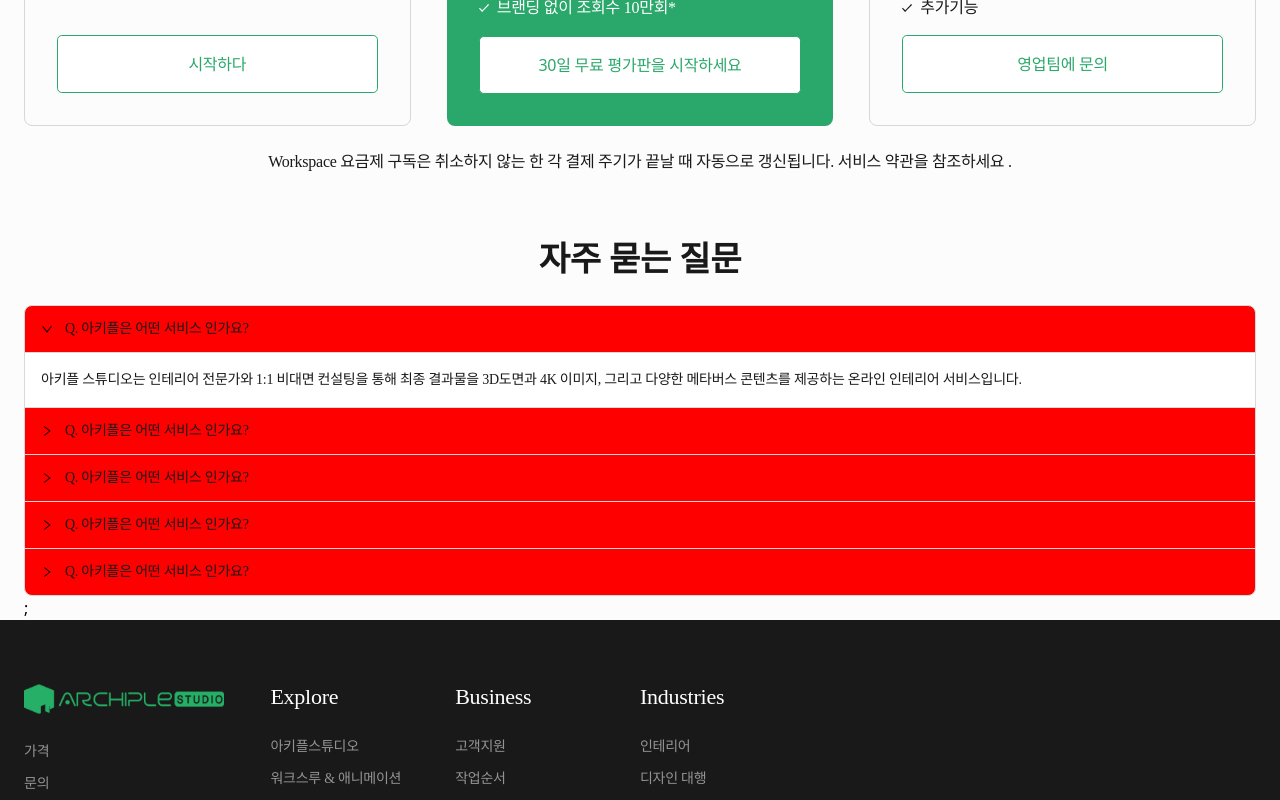
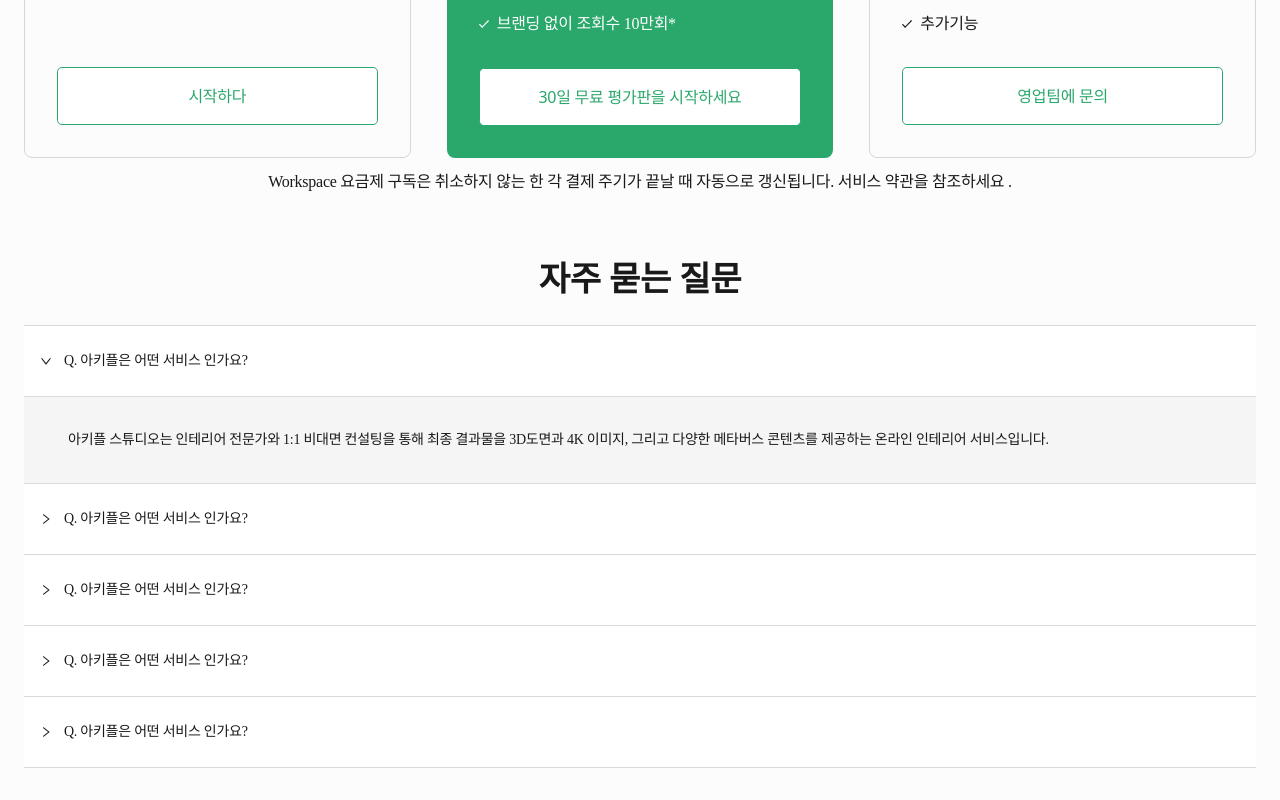
Before and after one commit to sbbc212/Achiple_WEB_Front, a Next.js app: page /Pricing in a window 1280 px wide. Shown: the part 1000-1800 px from the top of the page. Built offline with nearby package versions, Linux system fonts and the light colour scheme; a web font is replaced by a local one.

Commit message:
가격페이지 완료

```diff
--- a/src/components/Accordion/Accordion.module.css
+++ b/src/components/Accordion/Accordion.module.css
@@ -17,6 +17,12 @@
     padding: 20px;
 }
 
-.red {
-    background-color: red;
+.bordHeader {
+    border-left: none;
+    border-right: none;
 }
+
+.bordTitle {
+    color: #191919;
+    font-size: 14px;
+}
--- a/src/components/Accordion/HomePage.tsx
+++ b/src/components/Accordion/HomePage.tsx
@@ -1,10 +1,12 @@
 import React from "react";
 
-import { Collapse } from "antd";
+import { Collapse, ConfigProvider } from "antd";
 
 import styles from "@/components/Accordion/Accordion.module.css";
 
 import type { CollapseProps } from "antd";
+
+const bordTitle = `Q. 아키플은 어떤 서비스 인가요?`;
 
 const text = `
 아키플 스튜디오는 인테리어 전문가와 1:1 비대면 컨설팅을 통해 최종 결과물을 3D도면과 4K 이미지,
@@ -14,39 +16,53 @@
 const items: CollapseProps["items"] = [
   {
     key: "1",
-    label: "Q. 아키플은 어떤 서비스 인가요?",
-    children: <p>{text}</p>,
+    label: <span className={styles.bordTitle}>{bordTitle}</span>,
+    children: <p className={styles.bordContant}>{text}</p>,
   },
   {
     key: "2",
-    label: "Q. 아키플은 어떤 서비스 인가요?",
-    children: <p>{text}</p>,
+    label: <span className={styles.bordTitle}>{bordTitle}</span>,
+    children: <p className={styles.bordContant}>{text}</p>,
   },
   {
     key: "3",
-    label: "Q. 아키플은 어떤 서비스 인가요?",
-    children: <p>{text}</p>,
+    label: <span className={styles.bordTitle}>{bordTitle}</span>,
+    children: <p className={styles.bordContant}>{text}</p>,
   },
   {
     key: "4",
-    label: "Q. 아키플은 어떤 서비스 인가요?",
-    children: <p>{text}</p>,
+    label: <span className={styles.bordTitle}>{bordTitle}</span>,
+    children: <p className={styles.bordContant}>{text}</p>,
   },
   {
     key: "5",
-    label: "Q. 아키플은 어떤 서비스 인가요?",
-    children: <p>{text}</p>,
+    label: <span className={styles.bordTitle}>{bordTitle}</span>,
+    children: <p className={styles.bordContant}>{text}</p>,
   },
 ];
 
 const HomePage: React.FC = () => {
   return (
-    <div>
-      <h3 className="text-[34px] text-center mb-[20px]" style={{ fontWeight: "600" }}>
-        자주 묻는 질문
-      </h3>
-      <Collapse className={styles.red} items={items} defaultActiveKey={["1"]} />;
-    </div>
+    <ConfigProvider
+      theme={{
+        components: {
+          Collapse: {
+            /* here is your component tokens */
+            headerBg: "#fff",
+            contentBg: "#F5F5F5",
+            headerPadding: "24px 16px",
+            contentPadding: "32px 44px",
+            borderRadiusLG: 0,
+          },
+        },
+      }}>
+      <div className="pb-[120px]">
+        <h3 className="text-[34px] text-center mb-[20px]" style={{ fontWeight: "600" }}>
+          자주 묻는 질문
+        </h3>
+        <Collapse className={styles.bordHeader} items={items} defaultActiveKey={["1"]} />
+      </div>
+    </ConfigProvider>
   );
 };
 
--- a/src/components/Pricing/Pricing.tsx
+++ b/src/components/Pricing/Pricing.tsx
@@ -93,7 +93,7 @@
           </div>
         </li>
       </ul>
-      <span className="text-center block pt-[24px] pb-[60px]">
+      <span className="text-center block pt-[12px] pb-[60px]">
         Workspace 요금제 구독은 취소하지 않는 한 각 결제 주기가 끝날 때 자동으로 갱신됩니다. 서비스 약관을 참조하세요 .
       </span>
     </div>
--- a/src/components/Pricing/pricing.module.css
+++ b/src/components/Pricing/pricing.module.css
@@ -15,6 +15,9 @@
 
 }
 
+.option>ul {
+    padding: 1rem 0;
+}
 
 .option>ul>li>span {
     padding: 0.45rem 0;
```
